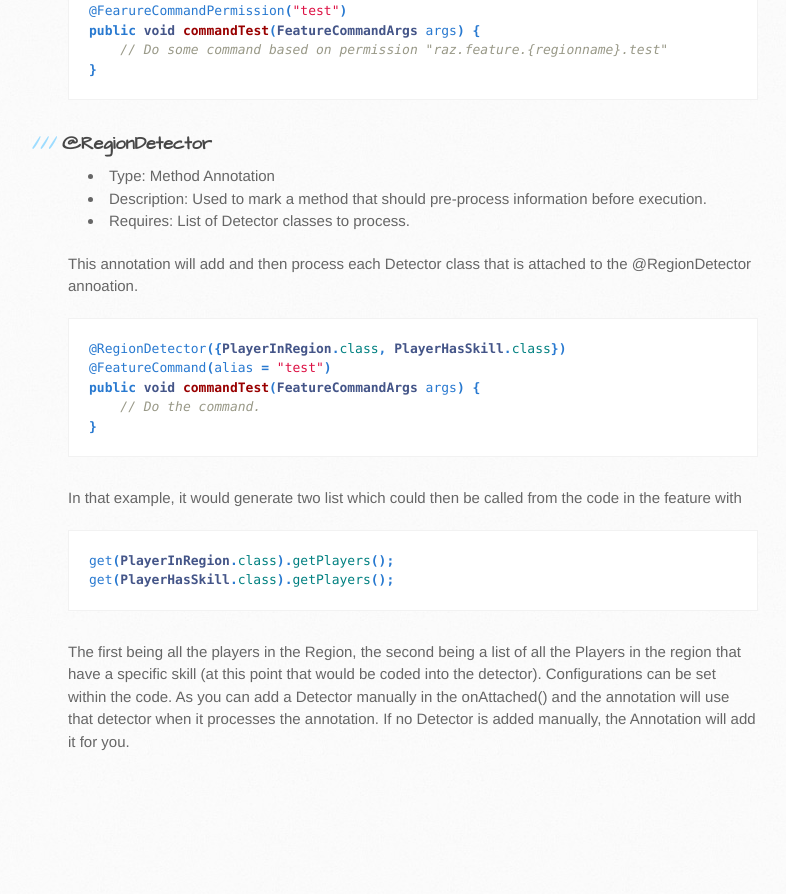
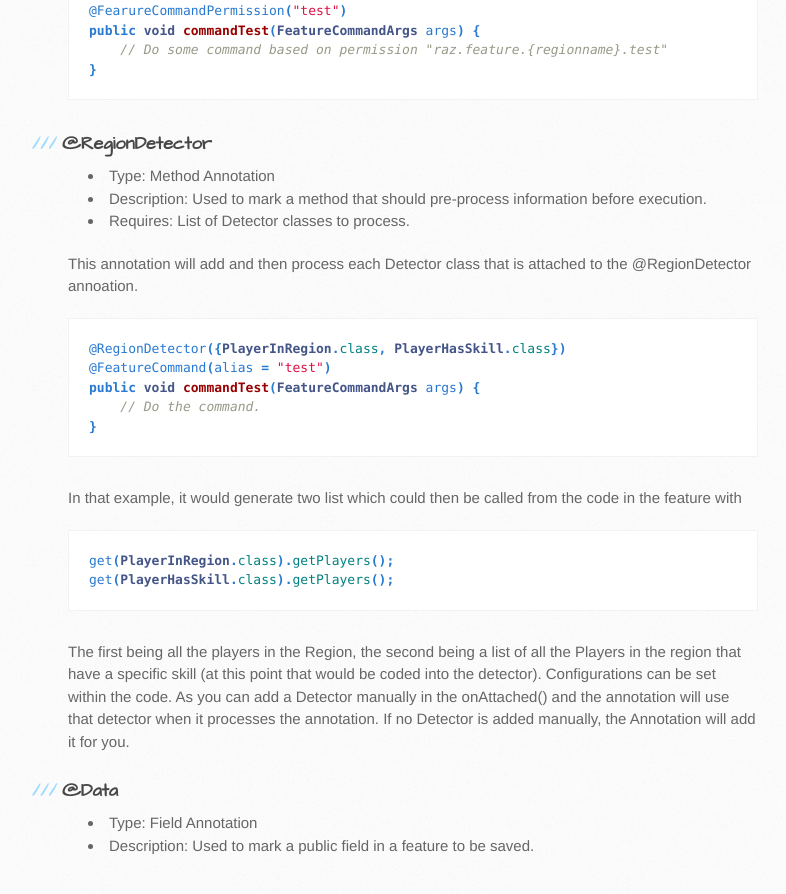
Before and after one commit to tenowg/Regions, a Jekyll site: the page built from annotation.md, in a window 1280 px wide and 900 px high, scrolled down 1997 px. Shown: the top 894 px of the window, without its empty margins (102-888 px from the left). Built offline with Jekyll 4.4.1, drawn with Linux system fonts in a browser that asks for light colours; before the commit the page ends 2793 px from its top, so only the background shows below that.

Commit message:
Start annotation docs

```diff
--- a/annotation.md
+++ b/annotation.md
@@ -97,3 +97,7 @@ get(PlayerHasSkill.class).getPlayers();
 {% endhighlight %}
 
 The first being all the players in the Region, the second being a list of all the Players in the region that have a specific skill (at this point that would be coded into the detector). Configurations can be set within the code. As you can add a Detector manually in the onAttached() and the annotation will use that detector when it processes the annotation. If no Detector is added manually, the Annotation will add it for you.
+
+### @Data
+* Type: Field Annotation
+* Description: Used to mark a public field in a feature to be saved.
```
